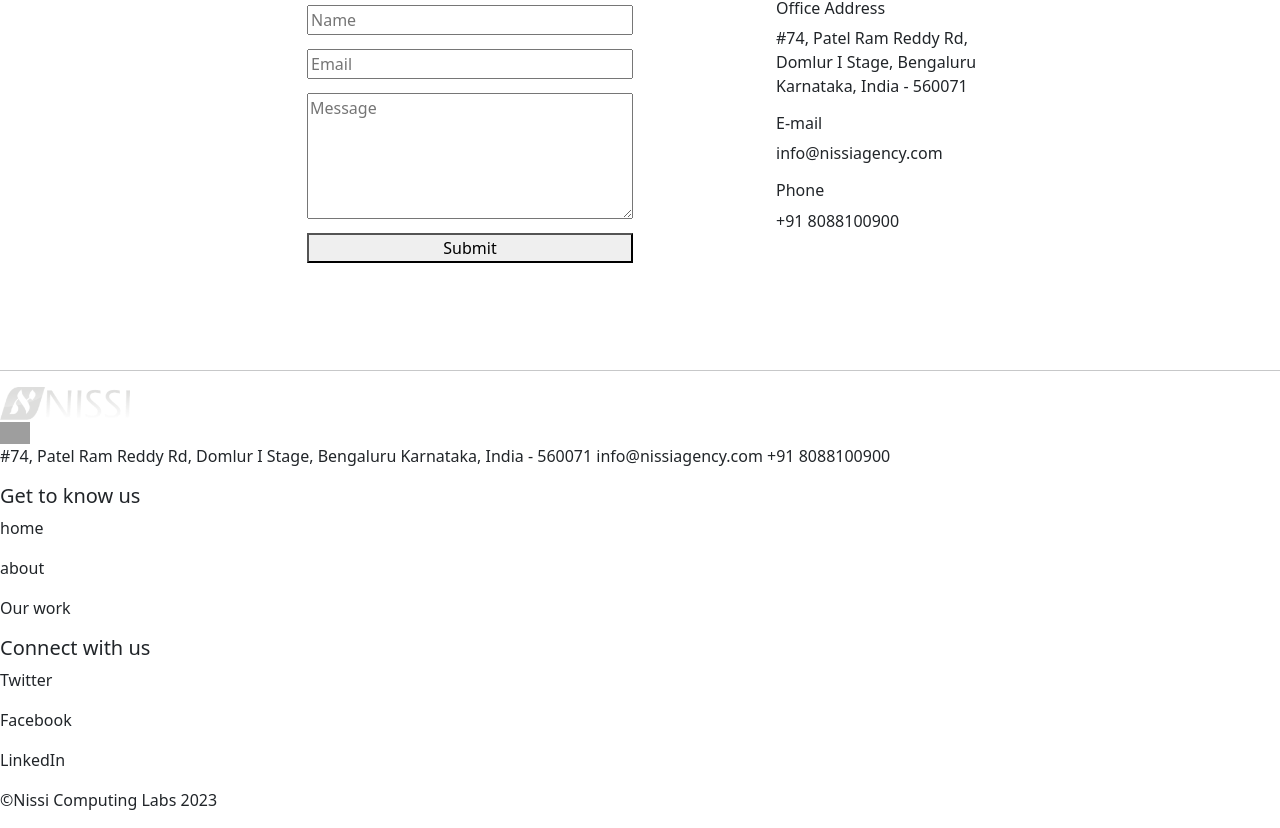
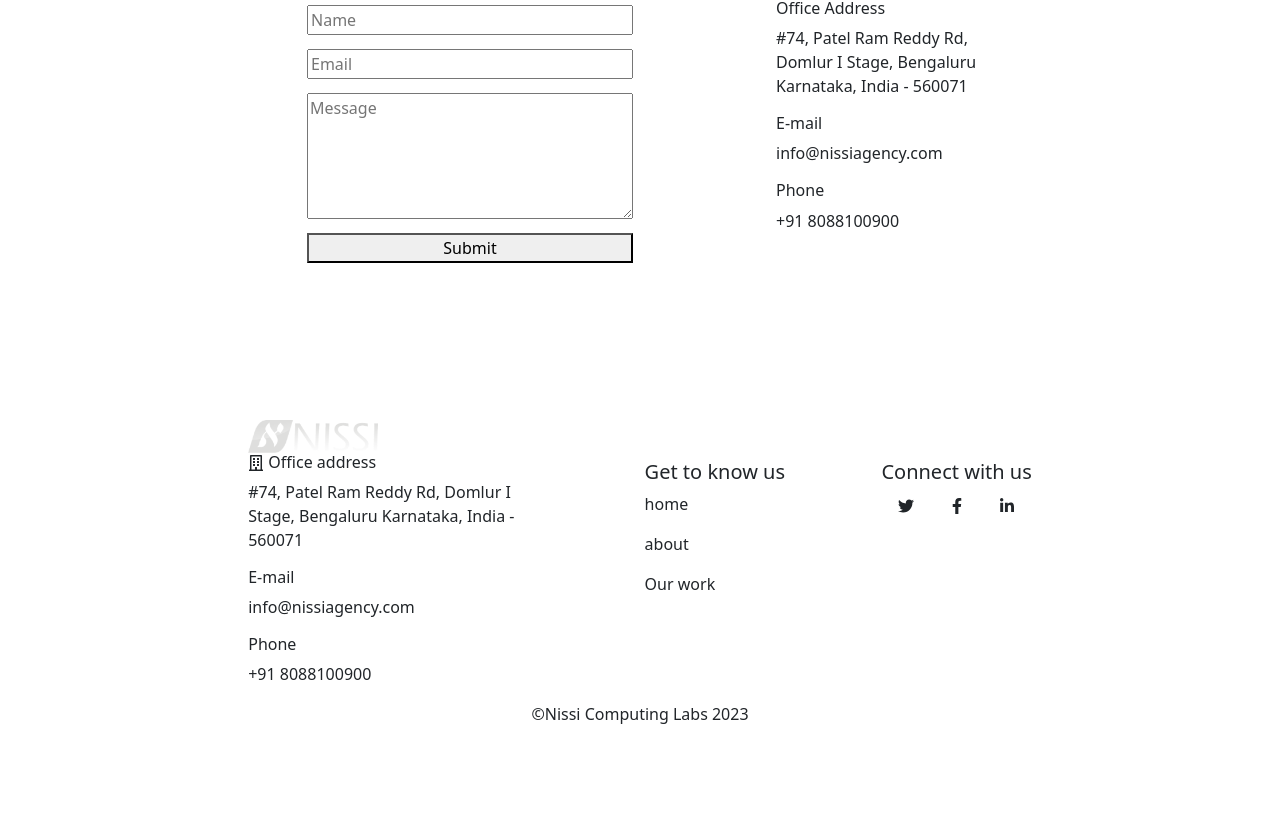
Before and after one commit to royceNissi/Nissi-Computing-labs, a React (Create React App) app: page / in a window 1280 px wide. Shown: the part 2099-2927 px from the top of the page. After the commit the page ends 2891 px from the top, so only its background shows below. Built offline with nearby package versions, Linux system fonts and the light colour scheme; grey boxes are pictures that could not be loaded.

Commit message:
tried adding scrool to top

```diff
--- a/src/App.js
+++ b/src/App.js
@@ -2,6 +2,6 @@ import './scss/main.scss';
 import {Index} from './pages/index/PagesIndex';
 export default function App() {
   return (
-    <Index/>
+        <Index/>
   );
 }
--- a/src/components/Footer.js
+++ b/src/components/Footer.js
@@ -1,35 +1,41 @@
 import NissiLogo from '../assests/nissi-white.png';
-import building  from '../assests/icons/bulding.png';
-export const Footer=()=>{
-    return(
+import { FaRegBuilding,FaTwitter,FaLinkedinIn,FaFacebookF} from "react-icons/fa";
+export const Footer = () => {
+    return (
+        <div className='footer-container'>
             <div className='footer'>
-            <hr/>
-            <div className='footer__flex--direction-col'>
+                <div className='footer__address-container'>
+                    <div className='address'>
                     <img src={NissiLogo} alt="" width='130px'
-                    className='nissi-logo nissi-logo--white'/>
-                <div className='address-container'>
-                        <img className='address__icon'src={building} alt="" width={'30px'}/>
+                className='nissi-logo nissi-logo--white' />
+                        <h6> <FaRegBuilding /> Office address</h6>
                         <p className='address__text'>
                             #74, Patel Ram Reddy Rd,
                             Domlur I Stage, Bengaluru
                             Karnataka, India - 560071
-                            info@nissiagency.com
-                            +91 8088100900
                         </p>
+                        <h6>E-mail</h6>
+                        <p>info@nissiagency.com</p>
+                        <h6>Phone</h6>
+                        <p>+91 8088100900</p>
                     </div>
                 </div>
-            <div className='footer__flex--direction-col'>
+                <div className='footer__know-us'>
                     <h5>Get to know us</h5>
                     <p>home</p>
                     <p>about</p>
                     <p>Our work</p>
                 </div>
-            <div className='footer__flex--direction-col'>
+                <div className='footer__connect'>
                     <h5>Connect with us</h5>
-                <p>Twitter</p>
-                <p>Facebook</p>
-                <p>LinkedIn</p>
+                    <div className='socials'>
+                        <p><FaTwitter/></p>
+                        <p><FaFacebookF/></p>
+                        <p><FaLinkedinIn/></p>
                     </div>
+                </div>
+            </div>
+            <p className='copyright'>©Nissi Computing Labs 2023</p>
         </div>
     )
 }
--- a/src/index.js
+++ b/src/index.js
@@ -7,7 +7,7 @@ import reportWebVitals from './reportWebVitals';
 const root = ReactDOM.createRoot(document.getElementById('root'));
 root.render(
   <React.StrictMode>
-    <App />
+      <App />
   </React.StrictMode>
 );
 
--- a/src/pages/Home.js
+++ b/src/pages/Home.js
@@ -46,7 +46,6 @@ export const Home = () => {
             <Success/>
             <Form />
             <Footer />
-            <p>©Nissi Computing Labs 2023</p>
         </>
     )
 }
--- a/src/pages/index/PagesIndex.js
+++ b/src/pages/index/PagesIndex.js
@@ -3,12 +3,14 @@ import {Home}from "../Home.js";
 import {WayofWork} from "../Wow";
 import {Work} from "../Work";
 import {About} from "../About";
+import { ScrollToTop } from '../../components/ScrollToTop';
 import {BrowserRouter as Router, Routes, Route} from 'react-router-dom';
 export const Index=()=>{
     return(
         <div>
           <Router>
             <Navigation/>
+            <ScrollToTop/>
             <Routes>
               <Route path='/' element={<Home/>}/>
               <Route path = '/our-wow'element={<WayofWork />}/>
--- /dev/null
+++ b/src/scss/05-objects/footer.scss
@@ -0,0 +1,22 @@
+.footer-container{
+    padding: 50px 0;
+}
+.footer{
+    margin: 0 200px;
+    text-align: left;
+    display: flex;
+    justify-content: space-around;
+    &__address-container{
+        width: 300px;
+    }
+    &__connect,&__know-us{
+        padding-top: 40px;
+    }
+    .socials{
+        display: flex;
+        justify-content: space-around;
+    }
+}
+.copyright{
+    text-align: center;
+}
--- a/src/scss/main.scss
+++ b/src/scss/main.scss
@@ -6,3 +6,4 @@
 @import './05-objects/whatyouget.scss';
 @import './05-objects/work.scss';
 @import './05-objects/wow.scss';
+@import './05-objects/footer.scss';
```
Lines whose indentation alone changed are shown as unchanged.
